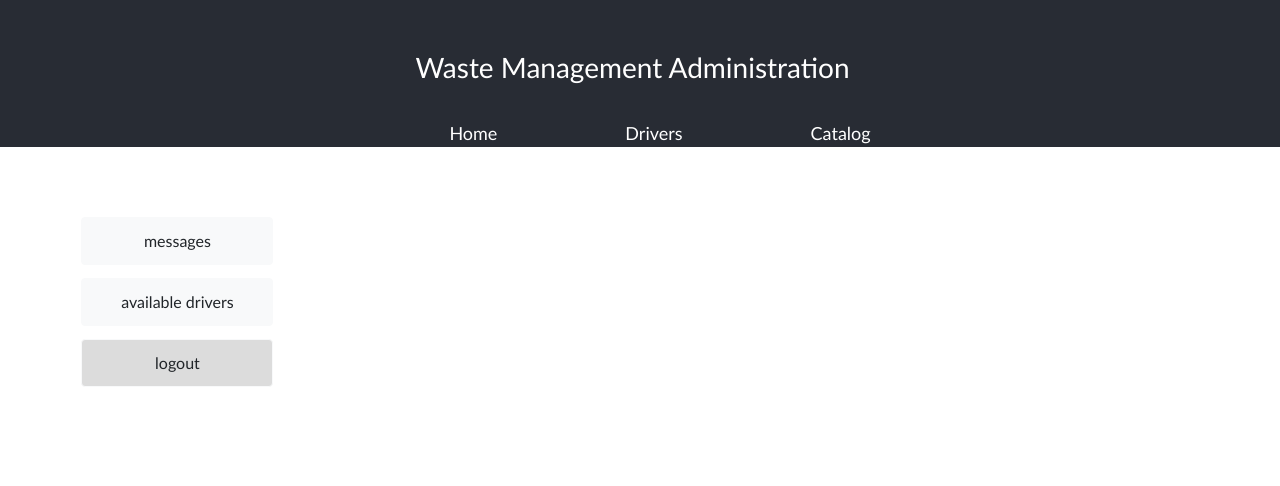
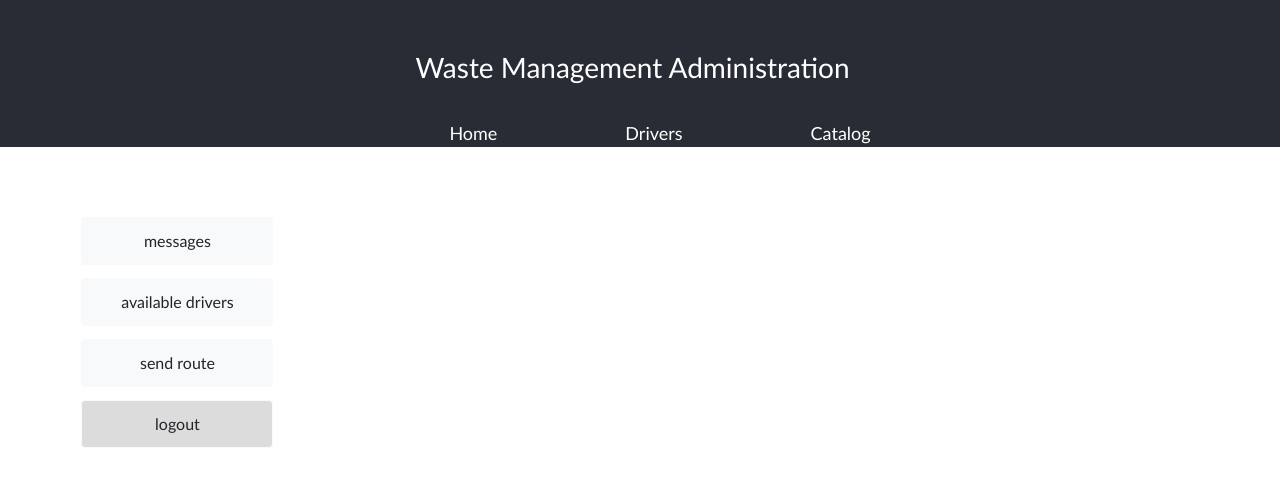
Before and after one commit to x-adri-x/waste-management-client, a React (Create React App) app: page /home in a window 1280 px wide. Shown: the top 486 px of the page. Built offline with nearby package versions, Linux system fonts and the light colour scheme; no server answers; sample sign-in values are in the browser's storage.

Commit message:
final_01

```diff
--- a/src/App.css
+++ b/src/App.css
@@ -92,7 +92,7 @@ input {
 
 .login input {
   width: 20vw;
-  height: 3vh;
+  height: 4vh;
   border-radius: 1vh;
 }
 
--- a/src/screens/Home.js
+++ b/src/screens/Home.js
@@ -3,8 +3,8 @@ import Container from 'react-bootstrap/Container'
 import Row from 'react-bootstrap/Row'
 import Col from 'react-bootstrap/Col'
 import Button from 'react-bootstrap/Button'
-import {listState, authState} from '../atoms/Atoms.js'
-import {useRecoilState, useSetRecoilState} from 'recoil'
+import {listState, authState, messageState} from '../atoms/Atoms.js'
+import {useSetRecoilState, useRecoilState} from 'recoil'
 import Messages from './Messages.js'
 import List from '../components/List.js'
 import {toggleHidden} from '../utils/toggleHidden.js'
@@ -13,7 +13,8 @@ import {formatDriver} from '../utils/formatting.js'
 
 function Home () {
     const setList = useSetRecoilState(listState)
-    const [auth, setAuth] = useRecoilState(authState)
+    const setAuth = useSetRecoilState(authState)
+    const [message, setMessage] = useRecoilState(messageState)
 
     const showMessagesOpts = () => {
         toggleHidden('messagesStarter')
@@ -39,6 +40,26 @@ function Home () {
       toggleHidden('list')
     }
 
+    const generateRoute = async() => {
+      setList([])
+      toggleHidden('route')
+      let searchParam = {
+        "status_id": 1
+      }
+      let url = generateUrl('drivers/search')
+      let result = await fetch(url, {
+          method: 'POST',
+          headers: {
+            'Accept': 'application/json',
+            'Content-Type': 'application/json'
+          },
+          body: JSON.stringify(searchParam)
+          })
+          .then(response => response.json())
+          .then(result => result)
+          console.log(result)
+          result.length > 0 ? setMessage(`Currently ${result.length} driver/s are available.`) : setMessage('There are no logged in drivers.')
+    }
 
     const logout = () => {
       setAuth(false)
@@ -53,12 +74,14 @@ function Home () {
               <Col className = 'drivers-admin-btns'>
                 <Button variant = 'light' size = 'large' onClick = {showMessagesOpts}>messages</Button>
                 <Button variant = 'light' size = 'large' onClick = {showLoggedInDrivers}>available drivers</Button>
+                <Button variant = 'light' size = 'large' onClick = {generateRoute}>send route</Button>
                 <Button variant = 'light' size = 'large' onClick = {logout} className = 'logout'>logout</Button>
               </Col>
               <Col></Col>
             </Row>
           </Col>
           <Col className = 'col-drivers-data-tab'>
+            <p className = 'route hidden'>{message}</p>
             <Messages />
             <List />
           </Col>
```
